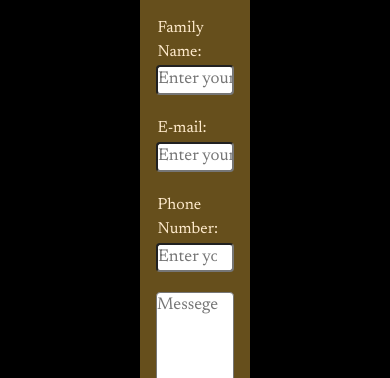
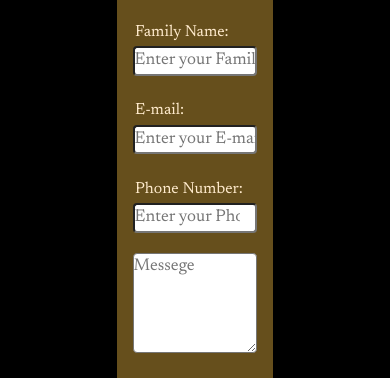
Before and after one commit to Matias-Orciani/Desafio-7---SASS, a website: page contact.html in a window 390 px wide. Shown: the part 176-554 px from the top of the page. Drawn offline with nearby package versions, Linux system fonts and the light colour scheme; a web font is replaced by a local one.

Commit message:
Retoques en la forma de organizar

```diff
--- a/scss/base/_base.scss
+++ b/scss/base/_base.scss
@@ -1,3 +1,5 @@
+
+/*Formato General*/
 *{
     margin: 0;
     padding: 0;
@@ -6,3 +8,4 @@
 body {
     background-color: black;
 }
+/*Fin Formato General*/
--- a/scss/biografia/_biografia.scss
+++ b/scss/biografia/_biografia.scss
@@ -1,4 +1,5 @@
 
+/*Seccion Biografia*/
 .section-bio {
     position: relative;
     top: 10px;
@@ -33,3 +34,4 @@
     font-family:'Lucida Sans', 'Lucida Sans Regular', 'Lucida Grande', 'Lucida Sans Unicode', Geneva, Verdana, sans-serif ;
     font-size: 100%;
 }
+/*Fin Seccion Biografia*/
--- a/scss/contacto/_contacto.scss
+++ b/scss/contacto/_contacto.scss
@@ -1,3 +1,5 @@
+
+/*Formulario de Contacto*/
 .header-contact {
     padding: 0%;}
 
@@ -76,3 +78,4 @@ textarea{
 
     background-color: black;
 }
+/*Fin de Formulario de Contacto*/
--- a/scss/footer/_footer.scss
+++ b/scss/footer/_footer.scss
@@ -1,3 +1,4 @@
+/*Footer*/
 .section-footer{
     position: relative;
     top: 350px;
@@ -29,3 +30,4 @@
     text-decoration: underline;
     cursor: hand;
 }
+/*Fin de Footer*/
--- a/scss/grillas/_grillas.scss
+++ b/scss/grillas/_grillas.scss
@@ -1,3 +1,6 @@
+
+/*------Grillas de Imagenes---------*/
+
 /*Seccion Gallery*/
 .section-galeria {
     position: relative;
@@ -23,7 +26,6 @@
    padding-bottom: 2%;
 }
 /*Seccion Works a*/
-
 .section-works-a {
         position: relative;
         top: 300px;
@@ -44,7 +46,6 @@
 }
 
 /*Seccion Works b*/
-
 .section-works-b {
     position: relative;
     top: 350px;
@@ -64,3 +65,4 @@
     width: 400px;
     border-radius: 3px;
 }
+/*------ Fin de Grillas de Imagenes---------*/
--- a/scss/inicio/_inicio.scss
+++ b/scss/inicio/_inicio.scss
@@ -4,6 +4,8 @@ $colors: (
 "background-menu":  rgba(0, 0, 0, 0.493),
 "background": black,
 );
+
+/*Seccion de Inicio*/
 
 main {
     background-color: map-get($colors, "background");
@@ -50,3 +52,4 @@ main {
     width: 100%;
     height: 100%;
 }
+/*Fin de la Seccion de Inicio*/
--- a/scss/responsive/_responsive.scss
+++ b/scss/responsive/_responsive.scss
@@ -13,8 +13,11 @@
         border-radius: 3px;
     }
 
+    form {
+     min-width: 40%;
+    }
+
     /*Seccion Works a*/
-
     .div-works-a{
     display: grid;
     justify-content: center;
@@ -147,3 +150,4 @@
         height: 8%;
     }
 }
+/*-------Fin Full Responsive--------*/
```
Also changed, not shown: index.html (+1 -1 lines), css/style.css, 1 other file.
